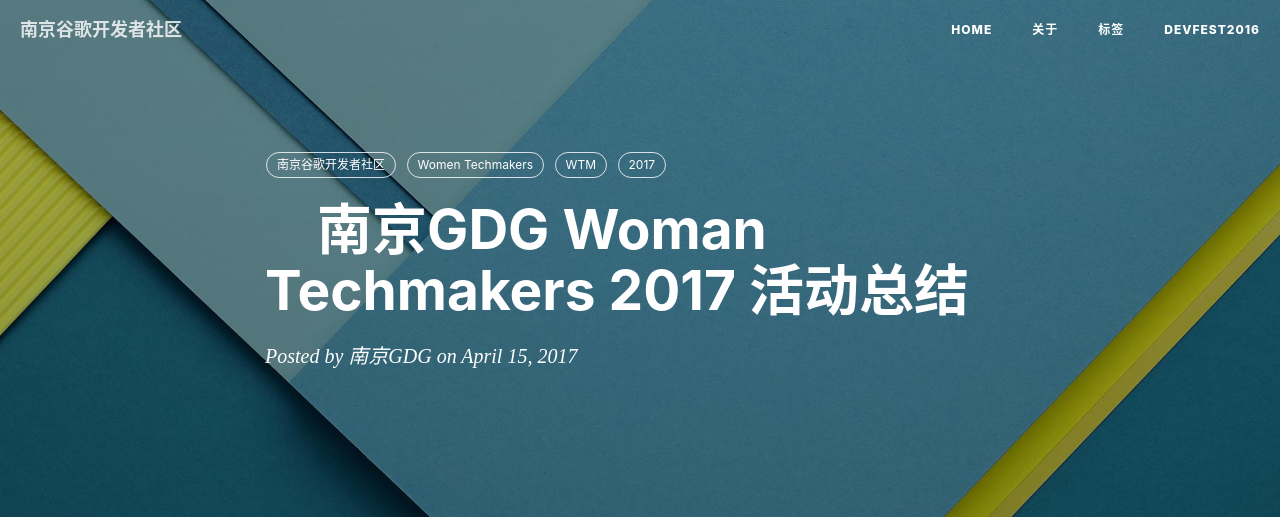
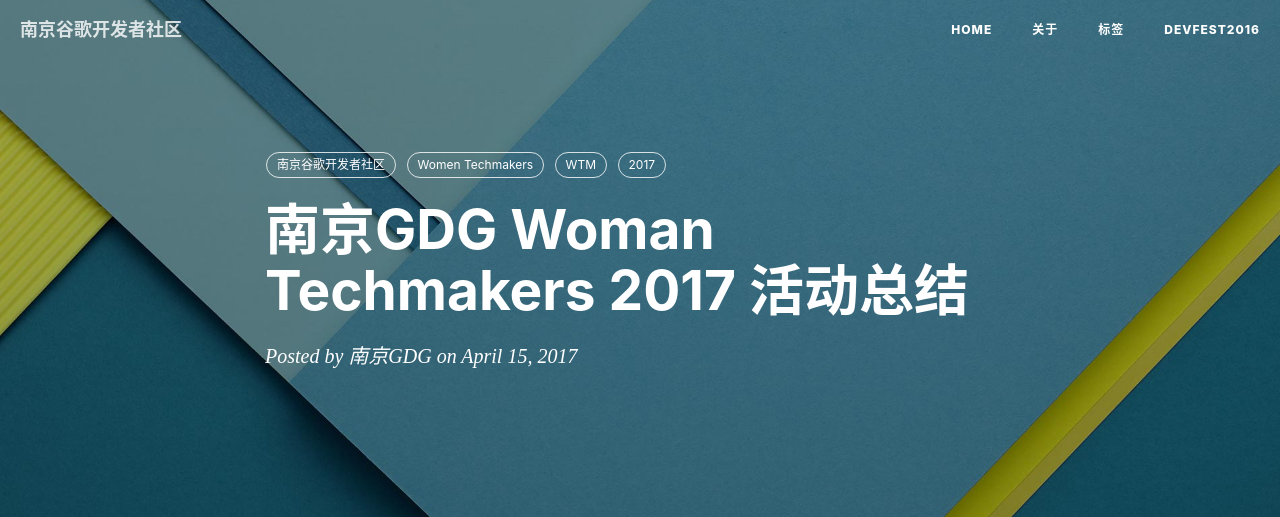
Before and after one commit to njgdg/njgdg.github.io, a Jekyll site: the page built from _posts/2017-04-15-nanjing-gdg-wtm-2017-summary.markdown, in a window 1280 px wide. Shown: the top 517 px of the page. Built offline with Jekyll 4.4.1, drawn with Linux system fonts in a browser that asks for light colours; nearby versions of some CDN libraries; comment, search, counter and statistics services are not loaded; grey boxes are pictures that could not be loaded.

```diff
--- a/_posts/2017-04-15-nanjing-gdg-wtm-2017-summary.markdown
+++ b/_posts/2017-04-15-nanjing-gdg-wtm-2017-summary.markdown
@@ -1,6 +1,6 @@
 ---
 layout:     post
-title:      南京GDG Woman Techmakers 2017 活动总结
+title:      "南京GDG Woman Techmakers 2017 活动总结"
 subtitle:   ""
 date:       2017-04-15
 author:     "南京GDG"
```
